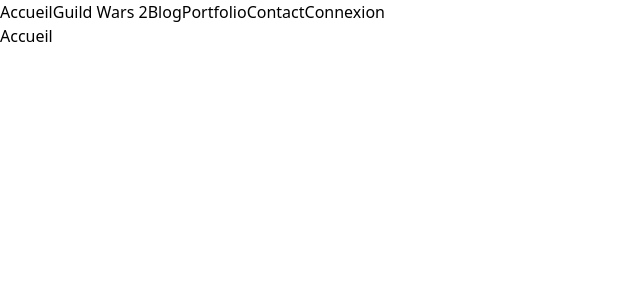
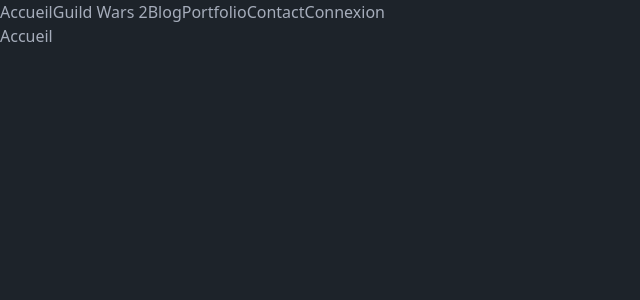
Before and after one commit to coaben2/coaben2, a Vue app: page / in a window 1280 px wide. Shown: the top 300 px of the page, without its empty margins (0-640 px from the left). Built offline with nearby package versions, Linux system fonts and the light colour scheme.

Commit message:
Added DaisyUI

```diff
--- a/package.json
+++ b/package.json
@@ -22,6 +22,7 @@
     "@vue/eslint-config-prettier": "^8.0.0",
     "@vue/test-utils": "^2.4.3",
     "autoprefixer": "^10.4.16",
+    "daisyui": "^4.6.0",
     "eslint": "^8.49.0",
     "eslint-plugin-vue": "^9.17.0",
     "jsdom": "^23.0.1",
--- a/tailwind.config.js
+++ b/tailwind.config.js
@@ -7,5 +7,8 @@ export default {
   theme: {
     extend: {},
   },
-  plugins: [],
+  plugins: [require("daisyui")],
+  daisyui: {
+    themes: ["dark"],
+  },
 }
```
Also changed, not shown: 1 other file (tests, documents, lock files or other folders).
